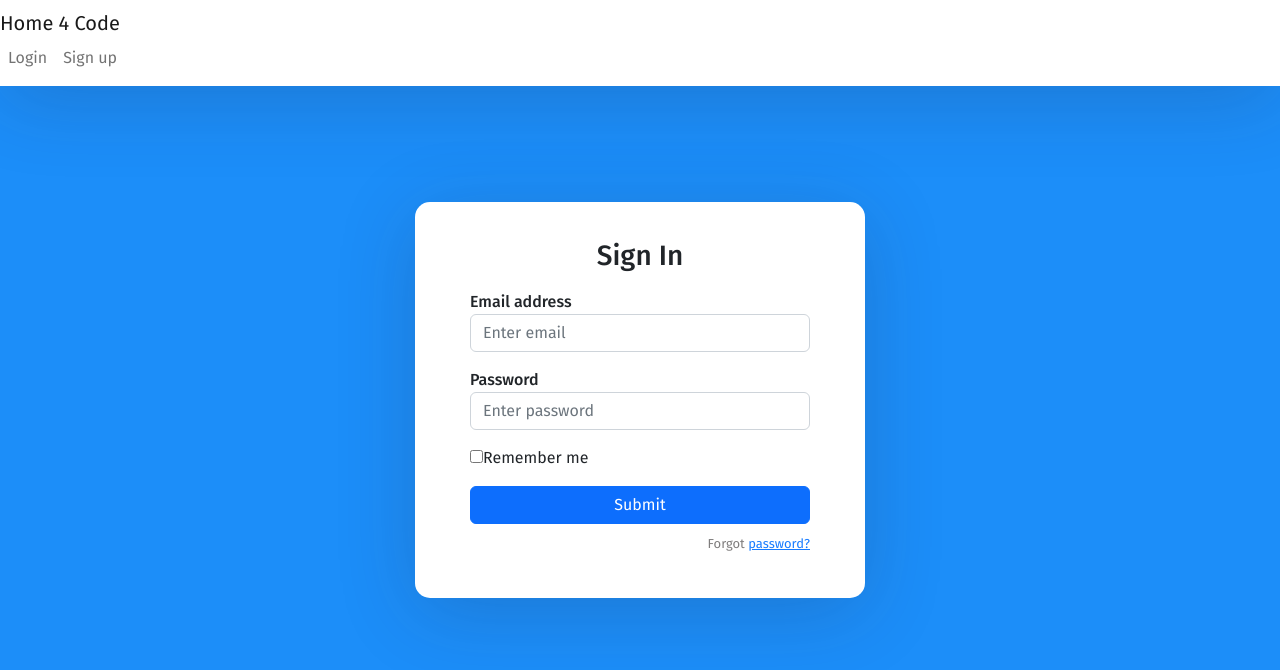
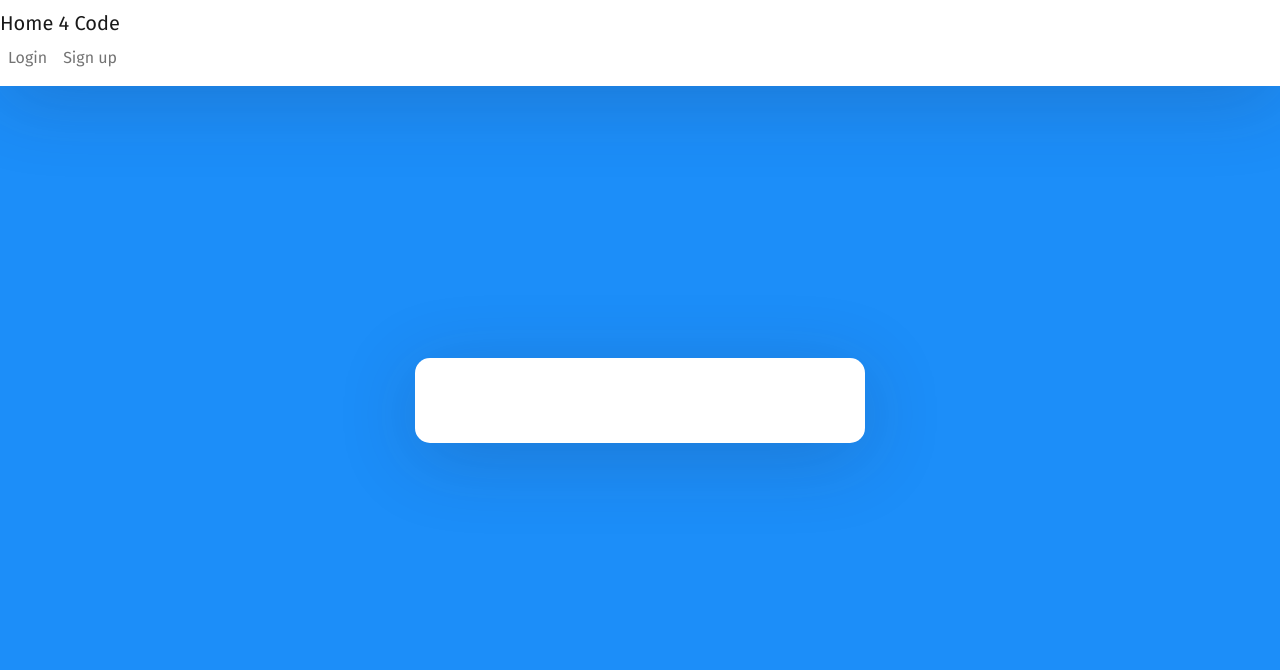
Before and after one commit to amasdeogratias/home4code, a React (Create React App) app in the folder frontend/: page / in a window 1280 px wide. Shown: the top 670 px of the page. Built offline with nearby package versions, Linux system fonts and the light colour scheme.

Commit message:
redirect to home page after login

```diff
--- a/frontend/src/App.js
+++ b/frontend/src/App.js
@@ -6,6 +6,7 @@ import {BrowserRouter as Router, Routes, Route, Link} from 'react-router-dom';
 // import login and sign up components
 import Login from './components/login.component';
 import SignUp from './components/signup-component';
+import Home from './components/home'
 
 function App() {
   return (
@@ -32,7 +33,7 @@ function App() {
         <div className="auth-wrapper">
           <div className="auth-inner">
             <Routes>
-              <Route exact path="/" element= {<Login />}/>
+              <Route exact path="/" element= {<Home />}/>
               <Route exact path="/sign-in" element= {<Login />}/>
               <Route exact path="/sign-up" element= {<SignUp />}/>
             </Routes>
--- /dev/null
+++ b/frontend/src/components/home.js
@@ -0,0 +1,15 @@
+import React, { useEffect } from 'react'
+
+const Home = () => {
+
+  useEffect(() => {
+
+  });
+  return (
+    <div>
+
+    </div>
+  )
+}
+
+export default Home;
--- a/frontend/src/components/login.component.js
+++ b/frontend/src/components/login.component.js
@@ -1,9 +1,12 @@
-import React, { useState } from 'react'
-import Swal from 'sweetalert2'
+import React, { useState } from 'react';
+import { useNavigate } from 'react-router-dom';
+import Swal from 'sweetalert2';
 const Login = () => {
 
   const [email, setEmail] = useState('');
-  const [password, setPassword] = useState('')
+  const [password, setPassword] = useState('');
+
+  const redirect = useNavigate(); //redirect function
 
   const handleLogin = async (e) => {
     e.preventDefault();
@@ -26,6 +29,8 @@ const Login = () => {
       icon: "success",
       confirmButtonText: "OK"
     });
+
+    redirect('/'); //redirect to login after
   }
 
   return (
```
Also changed, not shown: 1 other file (tests, documents, lock files or other folders).
